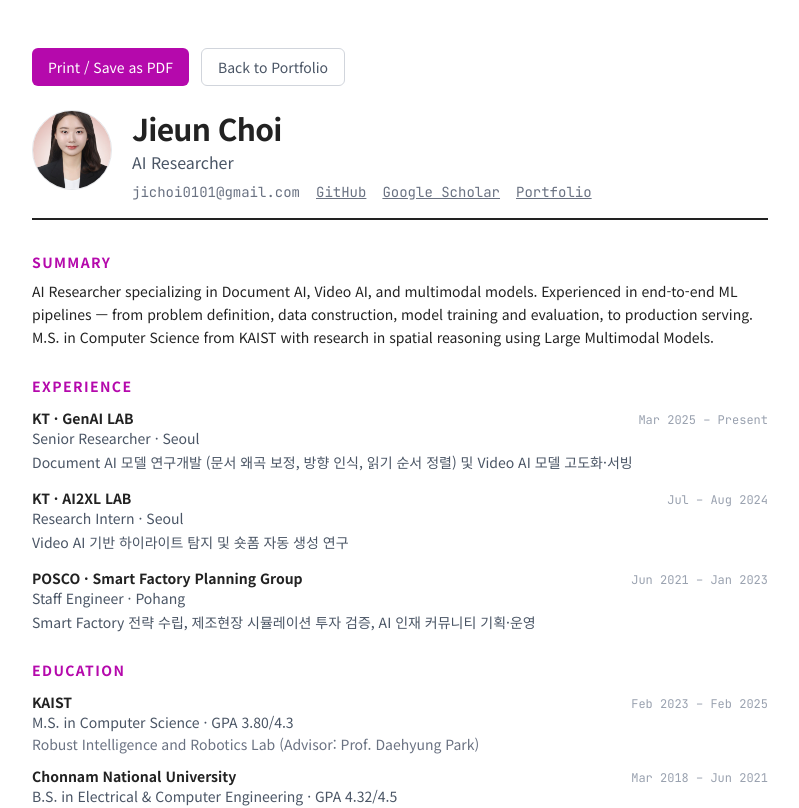
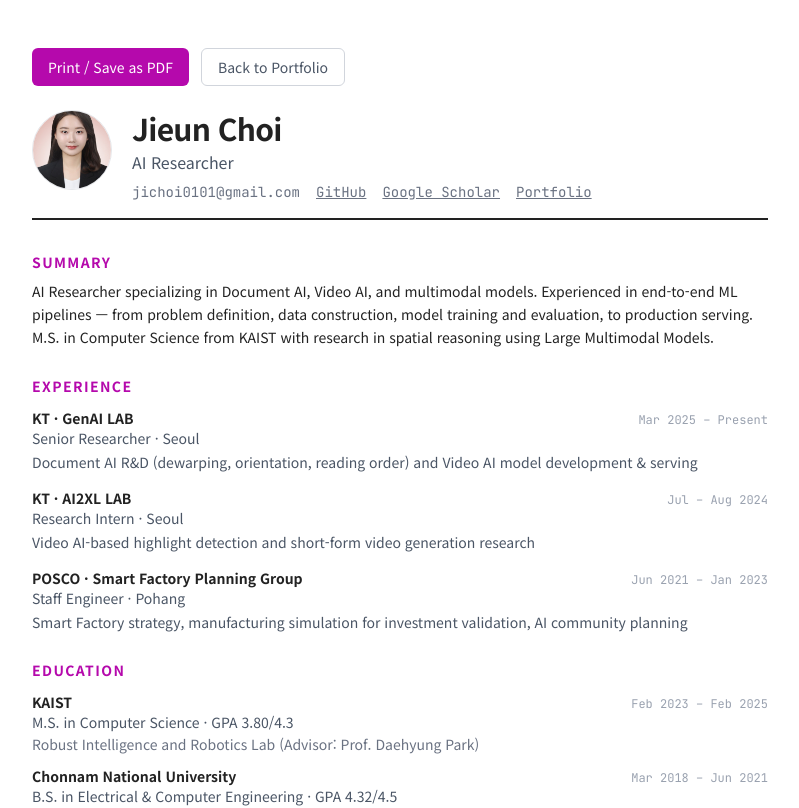
Before and after one commit to ilileun/profile, a Next.js app: page /cv in a window 1280 px wide. Shown: the top 808 px of the page, without its empty margins (240-1039 px from the left). Built offline with nearby package versions, Linux system fonts and the light colour scheme.

Commit message:
CV: translate experience descriptions to English

```diff
--- a/src/app/cv/page.tsx
+++ b/src/app/cv/page.tsx
@@ -65,7 +65,7 @@
             </div>
             <span className="text-xs text-gray-400 shrink-0" style={{ fontFamily: "'JetBrains Mono', monospace" }}>Mar 2025 – Present</span>
           </div>
-          <p className="text-sm text-gray-600 mt-1">Document AI 모델 연구개발 (문서 왜곡 보정, 방향 인식, 읽기 순서 정렬) 및 Video AI 모델 고도화·서빙</p>
+          <p className="text-sm text-gray-600 mt-1">Document AI R&amp;D (dewarping, orientation, reading order) and Video AI model development &amp; serving</p>
         </div>
 
         <div className="mb-4">
@@ -76,7 +76,7 @@
             </div>
             <span className="text-xs text-gray-400 shrink-0" style={{ fontFamily: "'JetBrains Mono', monospace" }}>Jul – Aug 2024</span>
           </div>
-          <p className="text-sm text-gray-600 mt-1">Video AI 기반 하이라이트 탐지 및 숏폼 자동 생성 연구</p>
+          <p className="text-sm text-gray-600 mt-1">Video AI-based highlight detection and short-form video generation research</p>
         </div>
 
         <div className="mb-4">
@@ -87,7 +87,7 @@
             </div>
             <span className="text-xs text-gray-400 shrink-0" style={{ fontFamily: "'JetBrains Mono', monospace" }}>Jun 2021 – Jan 2023</span>
           </div>
-          <p className="text-sm text-gray-600 mt-1">Smart Factory 전략 수립, 제조현장 시뮬레이션 투자 검증, AI 인재 커뮤니티 기획·운영</p>
+          <p className="text-sm text-gray-600 mt-1">Smart Factory strategy, manufacturing simulation for investment validation, AI community planning</p>
         </div>
       </section>
 
```
